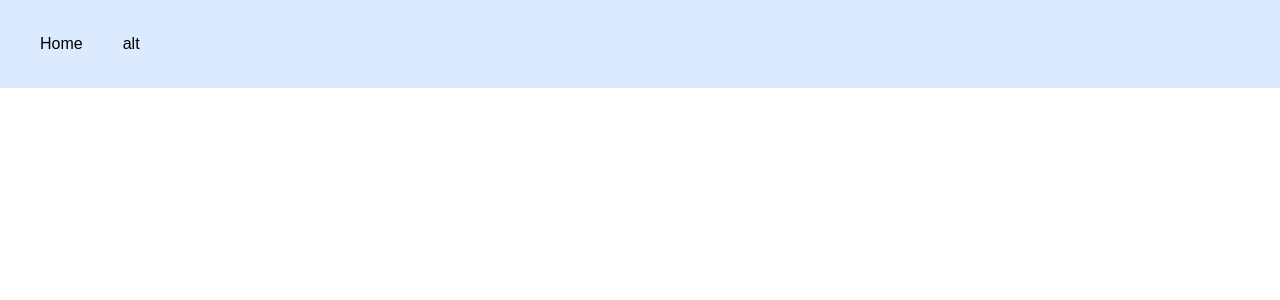
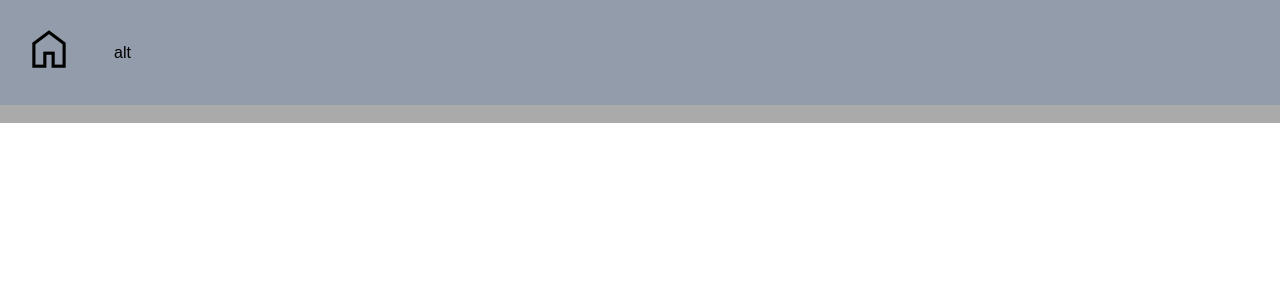
Before and after one commit to ktrct/ktrct.github.io, a Next.js app: page /alt in a window 1280 px wide. Shown: the top 300 px of the page. Built offline with nearby package versions, Linux system fonts and the light colour scheme.

Commit message:
adjusted nav

```diff
--- a/app/components/Nav.js
+++ b/app/components/Nav.js
@@ -1,14 +1,33 @@
-import Link from 'next/link'
+'use client';
 
-export default function Nav() {
+import Link from 'next/link';
+import { ScrollLinked } from './ScrollLinked';
+import { useRef, useState, useEffect } from 'react';
+
+export function Nav() {
+    const navRef = useRef(null);
+    const [navHeight, setNavHeight] = useState(null);
+
+    useEffect(() => {
+        if (navRef.current) {
+            setNavHeight(navRef.current.offsetHeight);
+        }
+    }, []);
+
     return (
-        <nav className="sticky top-0 flex bg-blue-100 pt-8 pb-8 w-full text-black transition duration-100 z-50">
-            <Link className="pl-10 hover:text-amber-800" href="/">
-            Home
+        <nav
+            ref={navRef}
+            className="sticky top-0 flex items-center space-x-10 bg-blue-100 pt-6 pb-6 w-full text-black *:z-49"
+        >
+            {navHeight !== null && <ScrollLinked navHeight={navHeight} />}
+
+            <Link className="hover:text-cyan-600 pl-6 z-50" href="/">
+                <link rel="stylesheet" href="https://fonts.googleapis.com/css2?family=Material+Symbols+Outlined"/>
+                <span className="material-symbols-outlined" style={{ fontSize: '50px' }}>
+                    home
+                </span>
             </Link>
-            <Link className="pl-10" href="/alt">
-            alt
-            </Link>
+            <Link href="/alt">alt</Link>
         </nav>
-    )
+    );
 }
--- /dev/null
+++ b/app/components/ScrollLinked.js
@@ -0,0 +1,23 @@
+'use client'
+import {motion, useScroll} from "motion/react"
+
+export function ScrollLinked({navHeight}) {
+    const { scrollYProgress } = useScroll()
+    return (
+        <>
+            <motion.div
+                id="scroll-indicator"
+                style={{
+                    scaleX: scrollYProgress,
+                    position: "fixed",
+                    top: 0,
+                    left: 0,
+                    right: -50, // i have no idea why...
+                    height: navHeight,
+                    originX: 0,
+                    backgroundColor: "#00000055", // RRGGBBAA; color then opacity
+                }}
+            />
+        </>
+    )
+}
--- a/app/layout.js
+++ b/app/layout.js
@@ -1,6 +1,6 @@
 import { Geist, Geist_Mono } from "next/font/google";
 import "./globals.css";
-import Nav from "./components/Nav";
+import {Nav} from "./components/Nav";
 
 const geistSans = Geist({
   variable: "--font-geist-sans",
--- a/app/page.js
+++ b/app/page.js
@@ -1,9 +1,9 @@
+'use client'
 import Image from "next/image";
 
 export default function Home() {
   return (
     <div className="grid items-center justify-items-center min-h-screen p-8 pb-20 gap-16 sm:p-20 font-[family-name:var(--font-geist-sans)] bg-linear-to-b from-cyan-600 to-blue-700">
-
       <main className="flex flex-col gap-[32px] row-start-2 items-center sm:items-start">
         <ol className="list-inside list-decimal text-sm/6 text-center sm:text-left font-[family-name:var(--font-geist-sans)]">
           <li className="mb-2 tracking-[-.01em]">
```
Also changed, not shown: package.json (+5 -4 lines), 1 other file (tests, documents, lock files or other folders).
